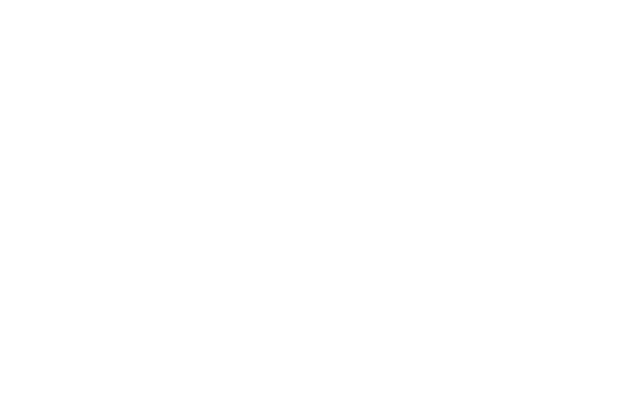
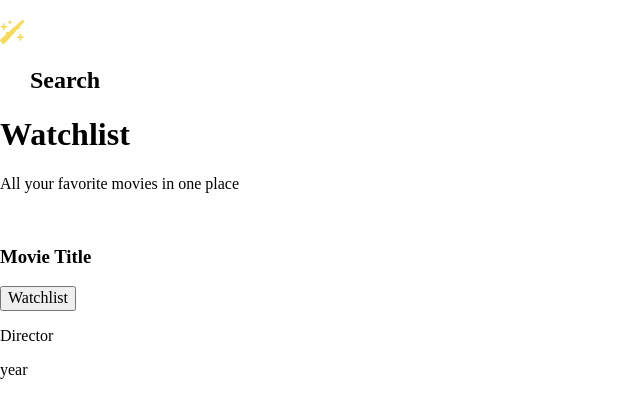
Before and after one commit to Youkwhan/watchlist, a plain HTML site: page index.html in a window 1280 px wide. Shown: the whole page, without its empty margins (0-640 px from the left). Drawn offline with nearby package versions, Linux system fonts and the light colour scheme.

Commit message:
starting html semantic layout

```diff
--- a/index.html
+++ b/index.html
@@ -10,22 +10,44 @@
 			rel="stylesheet"
 			href="https://cdnjs.cloudflare.com/ajax/libs/normalize/8.0.1/normalize.css"
 		/>
+		<!-- font awesome -->
+		<link
+			rel="stylesheet"
+			href="https://cdnjs.cloudflare.com/ajax/libs/font-awesome/6.4.0/css/all.min.css"
+			integrity="sha512-iecdLmaskl7CVkqkXNQ/ZH/XLlvWZOJyj7Yy7tcenmpD1ypASozpmT/E0iPtmFIB46ZmdtAc9eNBvH0H/ZpiBw=="
+			crossorigin="anonymous"
+			referrerpolicy="no-referrer"
+		/>
 		<link rel="stylesheet" href="./css/style.css" />
 	</head>
 	<body>
-      <!--
-      nav
-         nav: tabs
-      nav
-      header
-         section: title, subtitle
-      header
-      main
-         section: grid
-      main
+		<nav>
+			<h2>
+				<i class="fa-solid fa-wand-sparkles" style="color: #f7da59"></i>
+			</h2>
+			<h2>
+				<i class="fa-solid fa-magnifying-glass" style="color: #fff"></i>
+				Search
+			</h2>
+		</nav>
+		<header>
+			<h1>Watchlist</h1>
+			<p>All your favorite movies in one place</p>
+		</header>
+		<main>
+			<div class="card">
+				<div class="card__poster">
+					<img />
+				</div>
+				<div class="card__details">
+					<h3 class="card__details--title">Movie Title</h3>
+					<button>Watchlist</button>
+					<p class="card__details--director">Director</p>
+					<span class="card__details--year">year</span>
+				</div>
+			</div>
+		</main>
 
-
-      -->
 		<script src="index.js"></script>
 	</body>
 </html>
```
